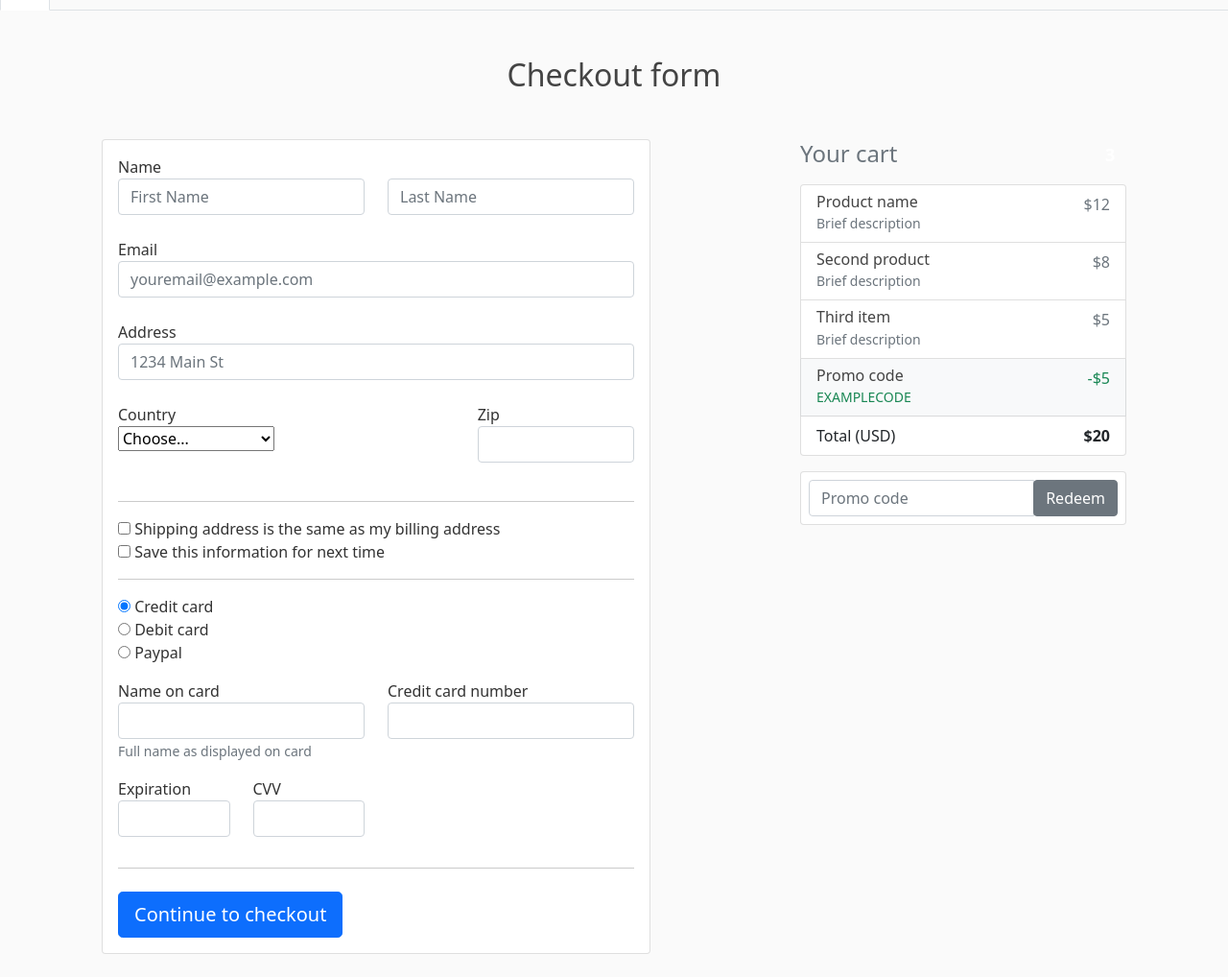
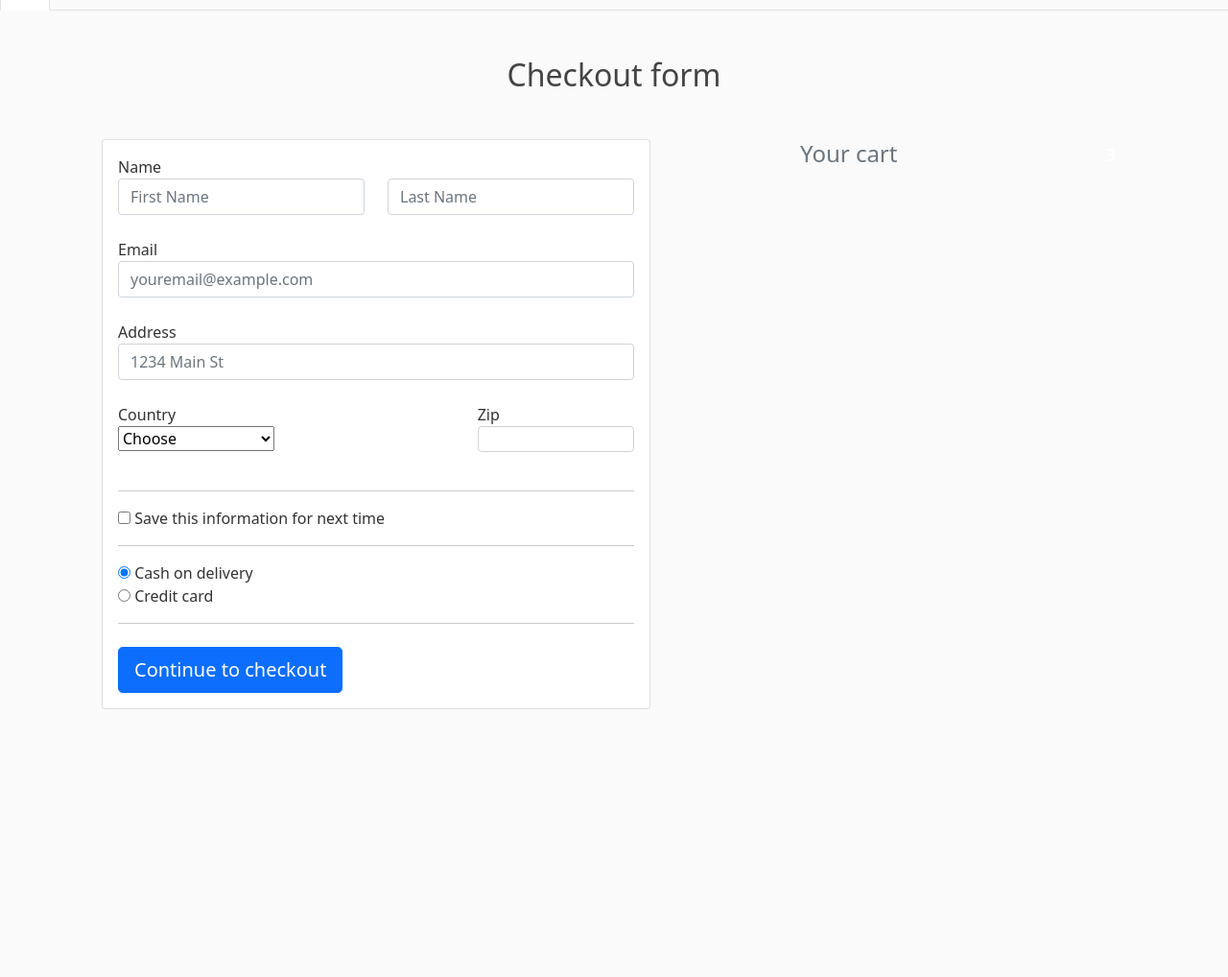
Before and after one commit to SanePai/CS-F213-OOP-Project, a Django app: page /checkout in a window 1280 px wide. Shown: the part 169-1187 px from the top of the page at 96% size. After the commit the page ends 908 px from the top, so only its background shows below. Run offline with Django 3.2, Linux system fonts and the light colour scheme.

Commit message:
Fix checkout page

```diff
--- a/ecom_app/core/templates/core/checkout.html
+++ b/ecom_app/core/templates/core/checkout.html
@@ -14,6 +14,16 @@ $(document).ready(function(){
         }).done(function(data){
             $("#response").html(data);
         });
+    });
+
+    $("input[type=radio][name=paymentMethod]").change(function(){
+        creditform = document.getElementById("creditform");
+        if($(this).val() != "credit"){
+            creditform.style.display = "none";
+        }
+        else{
+            creditform.style = "";
+        }
     });
 });
 </script>
@@ -97,7 +107,7 @@ $(document).ready(function(){
 
                   <label for="country">Country</label>
                   <select class="country custom-select d-block w-100" id="country" required>
-                    <option value="">Choose...</option>
+                    <option value="">Choose</option>
                     <option>United States</option>
                     <option>India</option>
                   </select>
@@ -106,7 +116,7 @@ $(document).ready(function(){
                 <!--Grid column-->
 
                 <!--Grid column-->
-                <div class="col-lg-4 col-md-6 mb-4">
+                <div class="col-lg-4 col-md-12 mb-4">
 
                   <div id="response"></div>
 
@@ -117,10 +127,7 @@ $(document).ready(function(){
                 <div class="col-lg-4 col-md-6 mb-4">
 
                   <label for="zip">Zip</label>
-                  <input type="text" class="form-control" id="zip" placeholder="" required>
-                  <div class="invalid-feedback">
-                    Zip code required.
-                  </div>
+                  <input type="text" class="form-control" id="zip" placeholder="" required style="height:1.65em;">
 
                 </div>
                 <!--Grid column-->
@@ -131,10 +138,6 @@ $(document).ready(function(){
               <hr>
 
               <div class="custom-control custom-checkbox">
-                <input type="checkbox" class="custom-control-input" id="same-address">
-                <label class="custom-control-label" for="same-address">Shipping address is the same as my billing address</label>
-              </div>
-              <div class="custom-control custom-checkbox">
                 <input type="checkbox" class="custom-control-input" id="save-info">
                 <label class="custom-control-label" for="save-info">Save this information for next time</label>
               </div>
@@ -143,18 +146,15 @@ $(document).ready(function(){
 
               <div class="d-block my-3">
                 <div class="custom-control custom-radio">
-                  <input id="credit" name="paymentMethod" type="radio" class="custom-control-input" checked required>
+                    <input id="paymentMethod" name="paymentMethod" type="radio" class="custom-control-input" checked required value="cod">
+                    <label class="custom-control-label" for="debit">Cash on delivery</label>
+                  </div>
+                <div class="custom-control custom-radio">
+                  <input id="paymentMethod" name="paymentMethod" type="radio" class="custom-control-input" required value="credit">
                   <label class="custom-control-label" for="credit">Credit card</label>
                 </div>
-                <div class="custom-control custom-radio">
-                  <input id="debit" name="paymentMethod" type="radio" class="custom-control-input" required>
-                  <label class="custom-control-label" for="debit">Debit card</label>
-                </div>
-                <div class="custom-control custom-radio">
-                  <input id="paypal" name="paymentMethod" type="radio" class="custom-control-input" required>
-                  <label class="custom-control-label" for="paypal">Paypal</label>
-                </div>
               </div>
+              <div id="creditform" style="display:none;">
               <div class="row">
                 <div class="col-md-6 mb-3">
                   <label for="cc-name">Name on card</label>
@@ -187,6 +187,7 @@ $(document).ready(function(){
                     Security code required
                   </div>
                 </div>
+                </div>
               </div>
               <hr class="mb-4">
               <button class="btn btn-primary btn-lg btn-block" type="submit">Continue to checkout</button>
@@ -209,38 +210,27 @@ $(document).ready(function(){
           </h4>
 
           <!-- Cart -->
+          {% if products.count %}
           <ul class="list-group mb-3 z-depth-1">
             <li class="list-group-item d-flex justify-content-between lh-condensed">
               <div>
-                <h6 class="my-0">Product name</h6>
-                <small class="text-muted">Brief description</small>
+                <h6 class="my-0">{{ object.title }}</h6>
+                <small class="text-muted">{{ object.content }}</small>
               </div>
-              <span class="text-muted">$12</span>
+              <span class="text-muted">{{ object.price_per_unit }}</span>
             </li>
-            <li class="list-group-item d-flex justify-content-between lh-condensed">
-              <div>
-                <h6 class="my-0">Second product</h6>
-                <small class="text-muted">Brief description</small>
-              </div>
-              <span class="text-muted">$8</span>
-            </li>
-            <li class="list-group-item d-flex justify-content-between lh-condensed">
-              <div>
-                <h6 class="my-0">Third item</h6>
-                <small class="text-muted">Brief description</small>
-              </div>
-              <span class="text-muted">$5</span>
-            </li>
+            {% if promo_applied %}
             <li class="list-group-item d-flex justify-content-between bg-light">
               <div class="text-success">
                 <h6 class="my-0">Promo code</h6>
-                <small>EXAMPLECODE</small>
+                <small>{{ promo_applied }}</small>
               </div>
               <span class="text-success">-$5</span>
             </li>
+            {% endif %}
             <li class="list-group-item d-flex justify-content-between">
-              <span>Total (USD)</span>
-              <strong>$20</strong>
+              <span>Total ₹</span>
+              <strong>{{ cart.total }}</strong>
             </li>
           </ul>
           <!-- Cart -->
@@ -254,6 +244,7 @@ $(document).ready(function(){
               </div>
             </div>
           </form>
+          {% endif %}
           <!-- Promo code -->
 
         </div>
--- a/ecom_app/core/views.py
+++ b/ecom_app/core/views.py
@@ -97,7 +97,8 @@ def checkout(request):
 
     if request.method == 'POST':
         form = request.POST
-        return render(request, 'core/order_success.html', context = {})
+        # Process order here
+        return render(request, 'core/order_successful.html', context = {})
 
 def address_helper(request):
     if request.method == 'GET':
```
Also changed, not shown: ecom_app/core/templates/core/order_successful.html (added, +9 -0 lines), ecom_app/db.sqlite3 (added).
